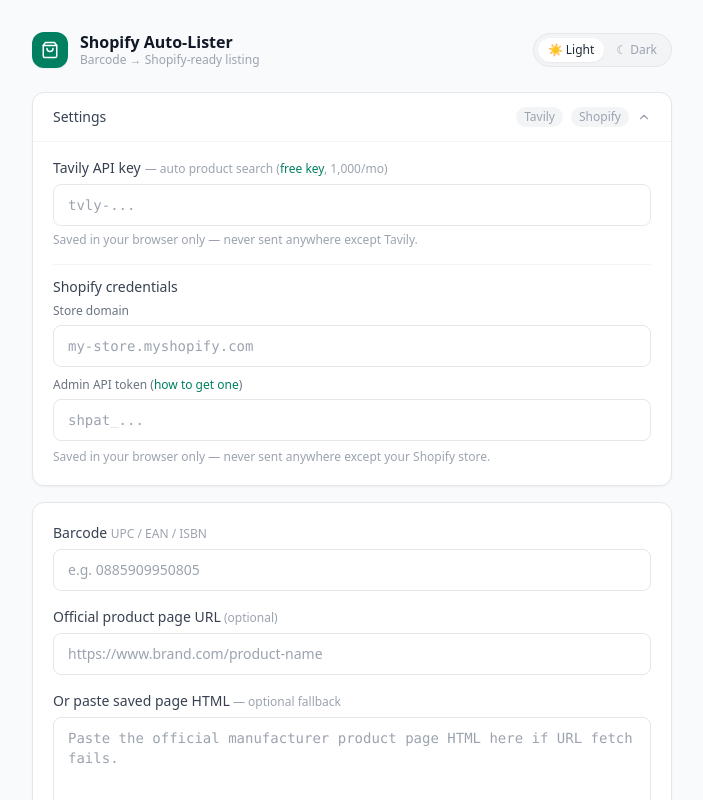
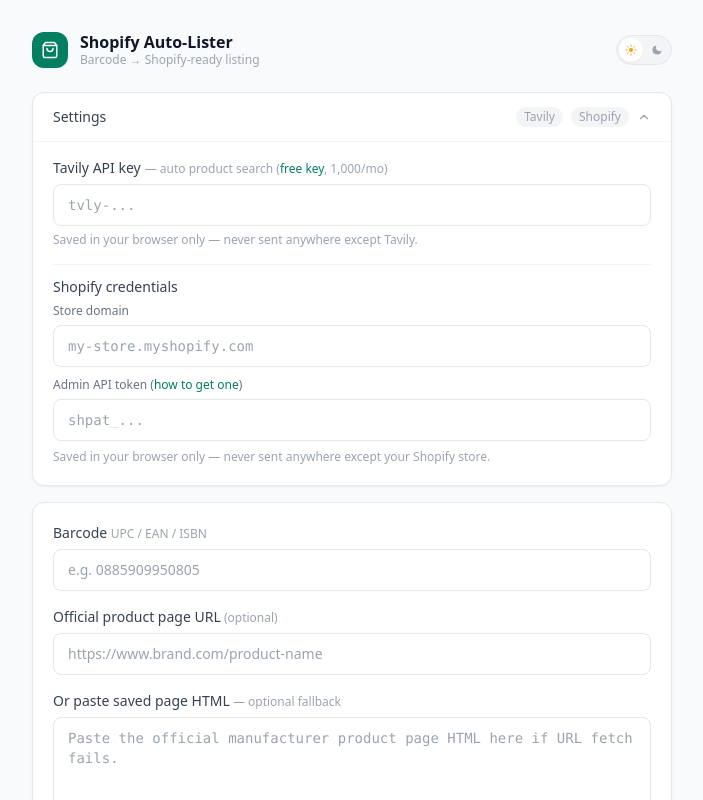
Before and after one commit to Sweevee1/ShopifyAutoLister, a Next.js app: page / in a window 1280 px wide. Shown: the top 800 px of the page, without its empty margins (288-991 px from the left). Built offline with nearby package versions, Linux system fonts and the light colour scheme.

Commit message:
Auto-save from Claude Code session

```diff
--- a/src/app/page.tsx
+++ b/src/app/page.tsx
@@ -387,14 +387,19 @@
           <button
             type="button"
             onClick={toggleDark}
-            className="flex items-center gap-0.5 p-1 rounded-full bg-gray-100 dark:bg-gray-800 border border-gray-200 dark:border-gray-700 transition-colors"
+            className="flex items-center gap-0.5 p-0.5 rounded-full bg-gray-100 dark:bg-gray-800 border border-gray-200 dark:border-gray-700"
             aria-label="Toggle dark mode"
           >
-            <span className={`flex items-center gap-1 px-2.5 py-1 rounded-full text-xs font-medium transition-all ${!darkMode ? "bg-white dark:bg-gray-900 text-gray-800 shadow-sm" : "text-gray-400 dark:text-gray-500"}`}>
-              ☀ Light
+            <span className={`p-1.5 rounded-full transition-all ${!darkMode ? "bg-white shadow-sm text-amber-500" : "text-gray-400 dark:text-gray-600"}`}>
+              <svg width="12" height="12" viewBox="0 0 24 24" fill="currentColor">
+                <circle cx="12" cy="12" r="4"/>
+                <path d="M12 2v2M12 20v2M4.93 4.93l1.41 1.41M17.66 17.66l1.41 1.41M2 12h2M20 12h2M4.93 19.07l1.41-1.41M17.66 6.34l1.41-1.41" stroke="currentColor" strokeWidth="2" strokeLinecap="round" fill="none"/>
+              </svg>
             </span>
-            <span className={`flex items-center gap-1 px-2.5 py-1 rounded-full text-xs font-medium transition-all ${darkMode ? "bg-white dark:bg-gray-700 text-gray-800 dark:text-gray-100 shadow-sm" : "text-gray-400 dark:text-gray-500"}`}>
-              ☾ Dark
+            <span className={`p-1.5 rounded-full transition-all ${darkMode ? "bg-gray-700 shadow-sm text-blue-300" : "text-gray-400"}`}>
+              <svg width="12" height="12" viewBox="0 0 24 24" fill="currentColor">
+                <path d="M21 12.79A9 9 0 1111.21 3 7 7 0 0021 12.79z"/>
+              </svg>
             </span>
           </button>
         </header>
```
